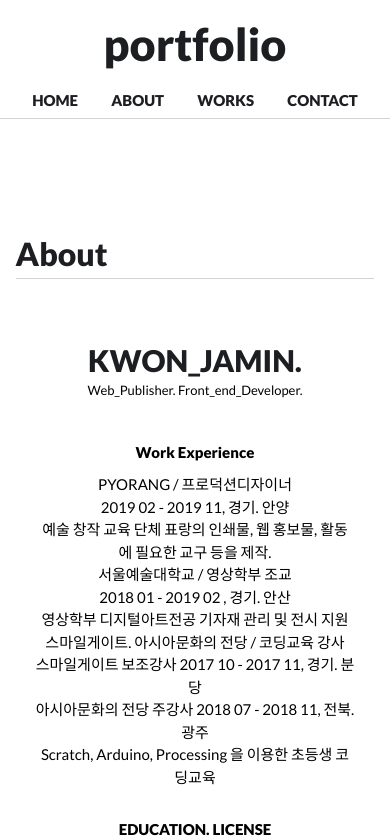
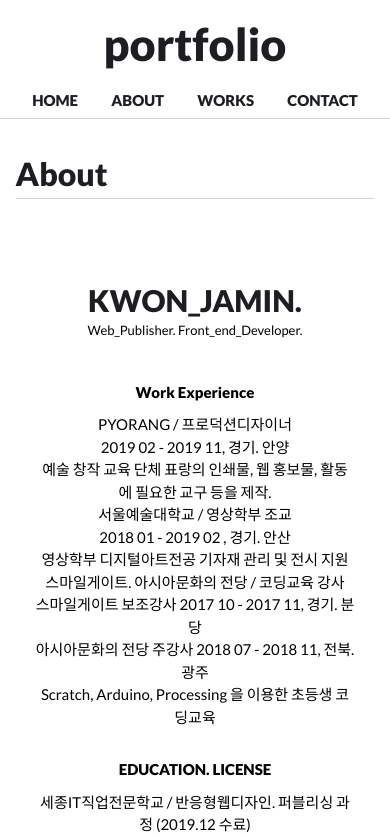
Before and after one commit to oo0ooo0/port04, a React (Create React App) app: page /about in a window 390 px wide. Shown: the top 838 px of the page. Built offline with nearby package versions, Linux system fonts and the light colour scheme.

Commit message:
add or fixed container for responsive

```diff
--- a/src/About.jsx
+++ b/src/About.jsx
@@ -5,8 +5,6 @@ const StyledAbout = styled.main`
   main {
     display: flex;
     justify-content: space-between;
-    margin-top: 10px;
-    padding: 20px 0px;
 
     .name-wrap {
       text-align: center;
@@ -72,7 +70,7 @@ function About() {
     <StyledAbout>
       <h2 className='title'>About</h2>
 
-      <main>
+      <main className='container'>
         <div className='name-wrap'>
           <h3 className='name'>
             <strong>KWON_JAMIN.</strong>
@@ -132,7 +130,9 @@ function About() {
             </li>
           </ul>
           <button className='btn'>
-            <a href=''>Resume link</a>
+            <a href='https://drive.google.com/open?id=19TLC0y5zWTlCRB5JyFohlHt7ybjhRtS5'>
+              Resume link
+            </a>
           </button>
         </div>
       </main>
--- a/src/Contact.jsx
+++ b/src/Contact.jsx
@@ -9,7 +9,6 @@ const StyledContact = styled.main`
     flex-direction: column;
     align-items: center;
     margin-top: 30px;
-    padding: 50px 0px;
     .contactImg {
       display: flex;
       width: 30%;
@@ -57,7 +56,7 @@ function Contact() {
     <StyledContact>
       <h2 className='title'>Contact</h2>
 
-      <div className='container'>
+      <main className='container'>
         <div className='contactImg'>
           <img src='img/Contact.png' alt='컨택트 이미지'></img>
         </div>
@@ -72,7 +71,7 @@ function Contact() {
             </a>
           </div>
         </div>
-      </div>
+      </main>
     </StyledContact>
   );
 }
--- a/src/Works.jsx
+++ b/src/Works.jsx
@@ -42,7 +42,7 @@ function Works() {
       <h3></h3>
       <Masonry
         breakpointCols={columnNum}
-        className='my-masonry-grid'
+        className='my-masonry-grid container'
         columnClassName='my-masonry-grid_column'
       >
         {Object.keys(works)
--- a/src/components/Containers.jsx
+++ b/src/components/Containers.jsx
@@ -8,7 +8,7 @@ export const LayoutContainer = styled.div`
 
 export const MainContainer = styled(LayoutContainer)`
   margin-top: 230px;
-  @media (max-width: 960px) {
-    margin-top: 230px;
+  @media (max-width: 768px) {
+    margin-top: 150px;
   }
 `;
--- a/src/styles/GlobalStyle.jsx
+++ b/src/styles/GlobalStyle.jsx
@@ -92,6 +92,11 @@ p {
 /* font reset */
 body {
   font: normal 400 12px/1.5 'Lato';
+}
+
+ /* container */
+.container{
+padding: 50px 0px;
 }
 
 /* font style reset */
```
